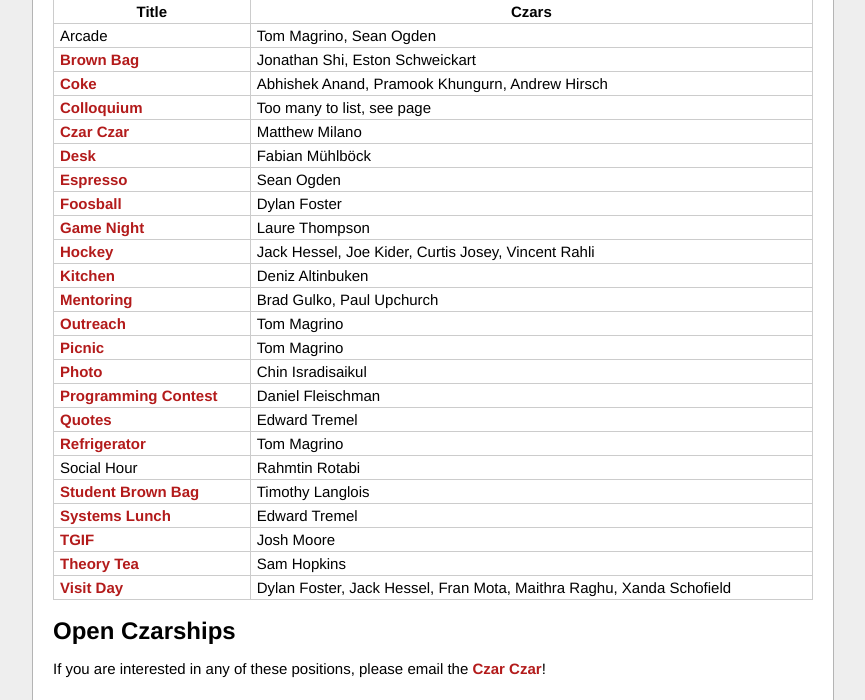
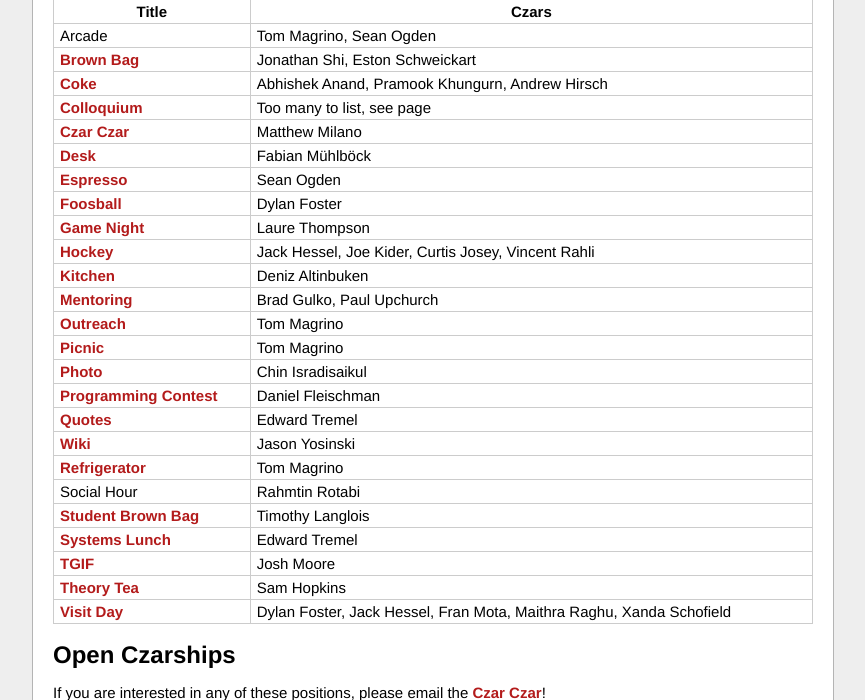
Before and after one commit to reitblatt/cornell-cs-czars, a PHP site: page / in a window 1280 px wide. Shown: the part 426-1126 px from the top of the page, without its empty margins (207-1072 px from the left). Run offline with PHP 8.4, Linux system fonts and the light colour scheme.

Commit message:
wiki is now a czar

```diff
--- a/index.php
+++ b/index.php
@@ -36,6 +36,7 @@
     czar('Photo', 'Chin Isradisaikul', 'photo.php');
     czar('Programming Contest', 'Daniel Fleischman', 'programming.php');
     czar('Quotes', 'Edward Tremel', 'quotes.php');
+    czar('Wiki', 'Jason Yosinski', 'http://wiki.cs.cornell.edu/index.php?title=Main_Page');
     czar('Refrigerator', 'Tom Magrino', 'fridge.php');
 	czar('Social Hour','Rahmtin Rotabi','');
     czar('Student Brown Bag', 'Timothy Langlois', 'student_brown_bag.php');
```
